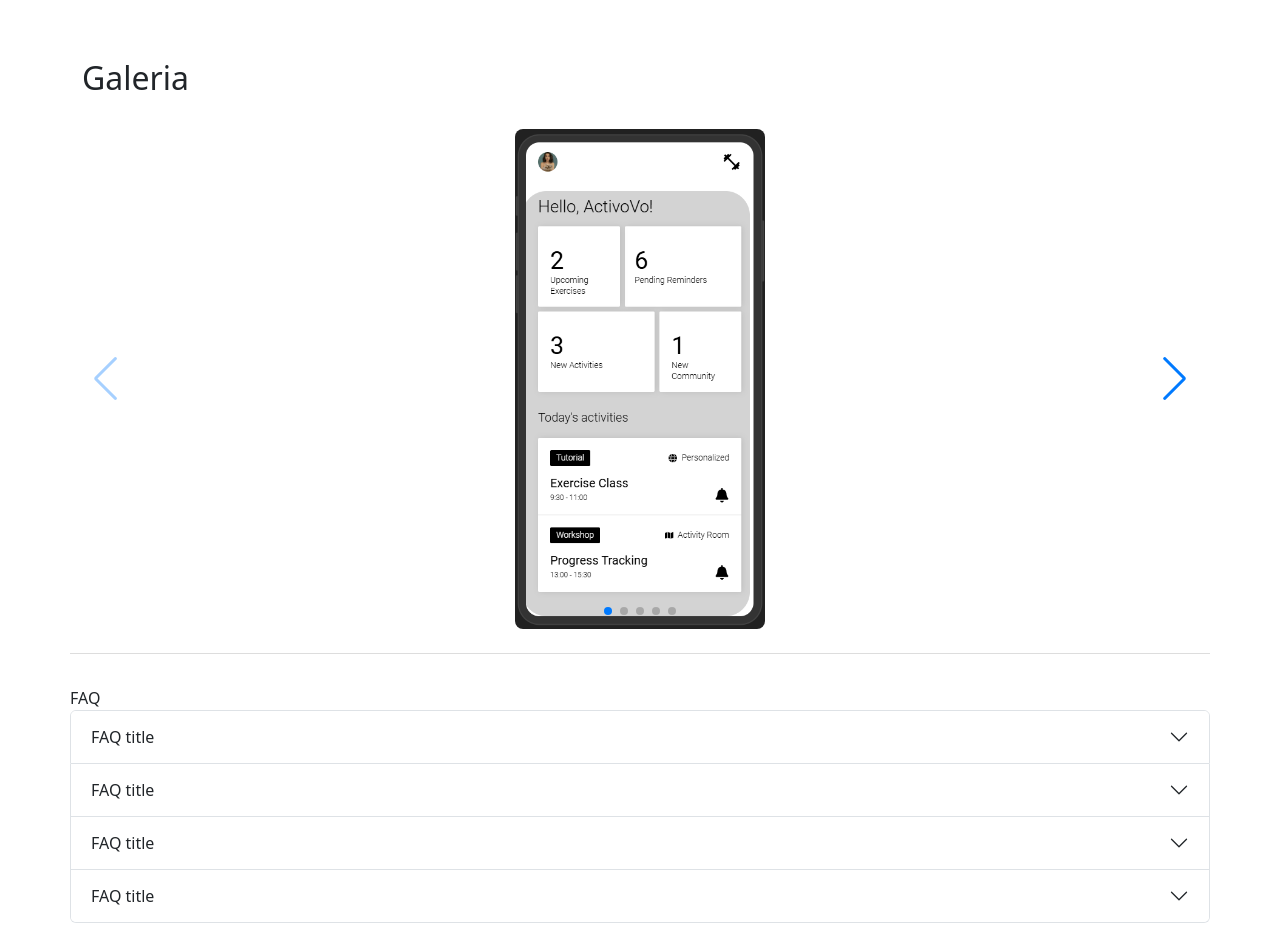
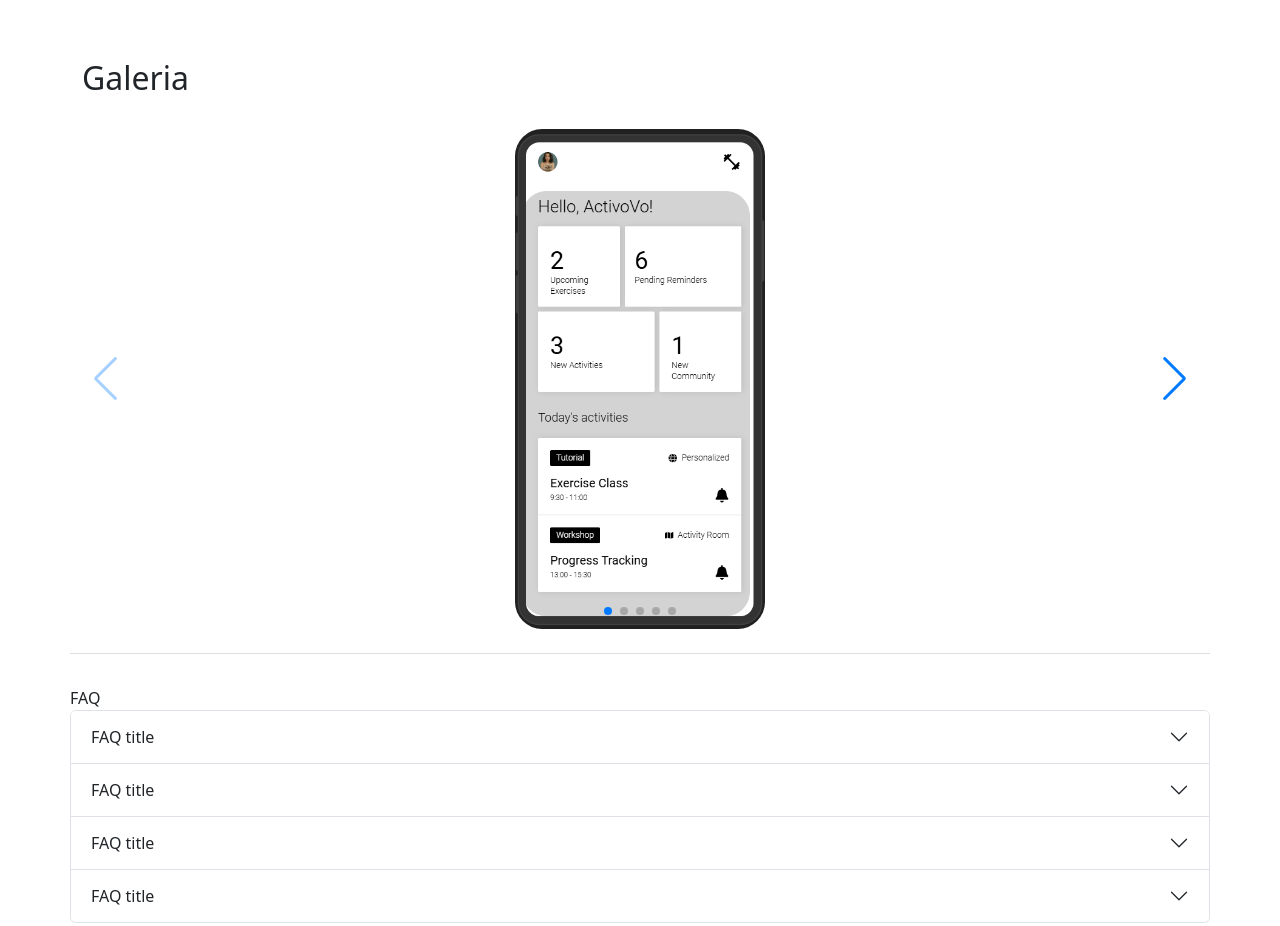
Before and after one commit to Jasr4075/react, a React (Vite) app: page / in a window 1280 px wide. Shown: the part 1320-2246 px from the top of the page. Built offline with nearby package versions, Linux system fonts and the light colour scheme.

Commit message:
animaçao

```diff
--- a/src/pages/home/home.jsx
+++ b/src/pages/home/home.jsx
@@ -48,7 +48,7 @@ const Home = () => {
       margin: '0 auto',
     },
     galleryImg: {
-      borderRadius: '8px',
+      borderRadius: '27px',
       maxHeight: '500px', // Increased image height
       objectFit: 'cover',
       display: 'block',
@@ -182,3 +182,76 @@ const Home = () => {
 };
 
 export default Home;
+
+// <!DOCTYPE html>
+// <html lang="es">
+// <head>
+//     <meta charset="UTF-8">
+//     <meta name="viewport" content="width=device-width, initial-scale=1.0">
+//     <title>Bienvenido a Mi Sitio</title>
+//     <style>
+//         body, html {
+//             margin: 0;
+//             padding: 0;
+//             height: 100%;
+//             font-family: Arial, sans-serif;
+//             overflow: hidden;
+//             background-color: #1a1a1a;
+//         }
+//         #particles-js {
+//             position: absolute;
+//             width: 100%;
+//             height: 100%;
+//             background-color: #1a1a1a;
+//             background-image: url('');
+//             background-size: cover;
+//             background-position: 50% 50%;
+//             background-repeat: no-repeat;
+//         }
+//         .content {
+//             position: absolute;
+//             top: 50%;
+//             left: 50%;
+//             transform: translate(-50%, -50%);
+//             text-align: center;
+//             color: #ffffff;
+//             z-index: 1;
+//         }
+//         h1 {
+//             font-size: 3em;
+//             margin-bottom: 20px;
+//         }
+//         p {
+//             font-size: 1.2em;
+//         }
+//     </style>
+// </head>
+// <body>
+//     <div id="particles-js"></div>
+//     <div class="content">
+//         <h1>Bienvenido a Mi Sitio</h1>
+//         <p>Descubre un mundo de posibilidades</p>
+//     </div>
+
+//     <script src="https://cdn.jsdelivr.net/particles.js/2.0.0/particles.min.js"></script>
+//     <script>
+//         particlesJS('particles-js', {
+//             particles: {
+//                 number: { value: 80, density: { enable: true, value_area: 800 } },
+//                 color: { value: '#ffffff' },
+//                 shape: { type: 'circle', stroke: { width: 0, color: '#000000' }, polygon: { nb_sides: 5 } },
+//                 opacity: { value: 0.5, random: false, anim: { enable: false, speed: 1, opacity_min: 0.1, sync: false } },
+//                 size: { value: 3, random: true, anim: { enable: false, speed: 40, size_min: 0.1, sync: false } },
+//                 line_linked: { enable: true, distance: 150, color: '#ffffff', opacity: 0.4, width: 1 },
+//                 move: { enable: true, speed: 6, direction: 'none', random: false, straight: false, out_mode: 'out', bounce: false, attract: { enable: false, rotateX: 600, rotateY: 1200 } }
+//             },
+//             interactivity: {
+//                 detect_on: 'canvas',
+//                 events: { onhover: { enable: true, mode: 'repulse' }, onclick: { enable: true, mode: 'push' }, resize: true },
+//                 modes: { grab: { distance: 400, line_linked: { opacity: 1 } }, bubble: { distance: 400, size: 40, duration: 2, opacity: 8, speed: 3 }, repulse: { distance: 200, duration: 0.4 }, push: { particles_nb: 4 }, remove: { particles_nb: 2 } }
+//             },
+//             retina_detect: true
+//         });
+//     </script>
+// </body>
+// </html>
```
